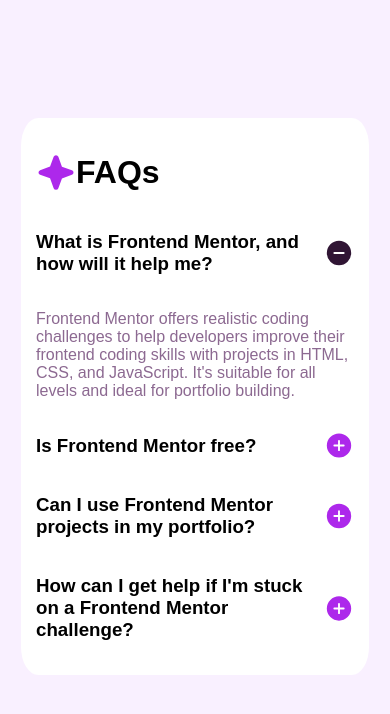
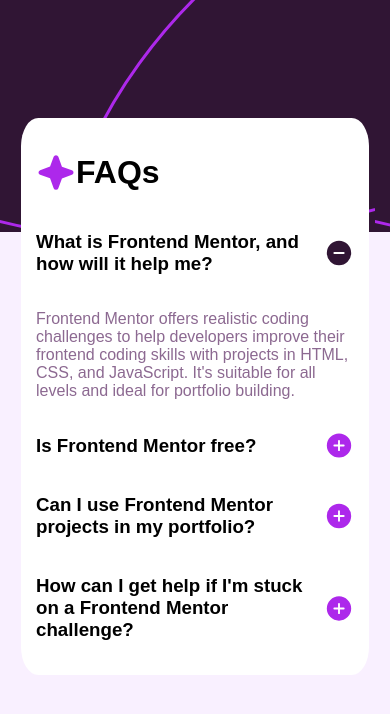
Before and after one commit to wtdunlap/FAQ-accordion, a plain HTML site: page index.html in a window 390 px wide. Drawn offline with nearby package versions, Linux system fonts and the light colour scheme; the site is published under a folder, as on GitHub Pages, so addresses that start at the root find nothing.

Commit message:
Update styles.css
troubleshooting background not loading

```diff
--- a/styles.css
+++ b/styles.css
@@ -11,7 +11,7 @@
 body {
     background-repeat:repeat-x;
     background-color: var(--lightPink);
-    background-image: url("/assets/images/background-pattern-desktop.svg");
+    background-image: url("assets/images/background-pattern-desktop.svg");
 
     font-family: "Work Sans", sans-serif;
     display: flex;
@@ -67,7 +67,7 @@
 
 @media only screen and (max-width: 500px) {
     body {
-        background-image: url("/assets/images/background-pattern-mobile.svg");
+        background-image: url("assets/images/background-pattern-mobile.svg");
     }
     .card {
         width: 85%;
```
